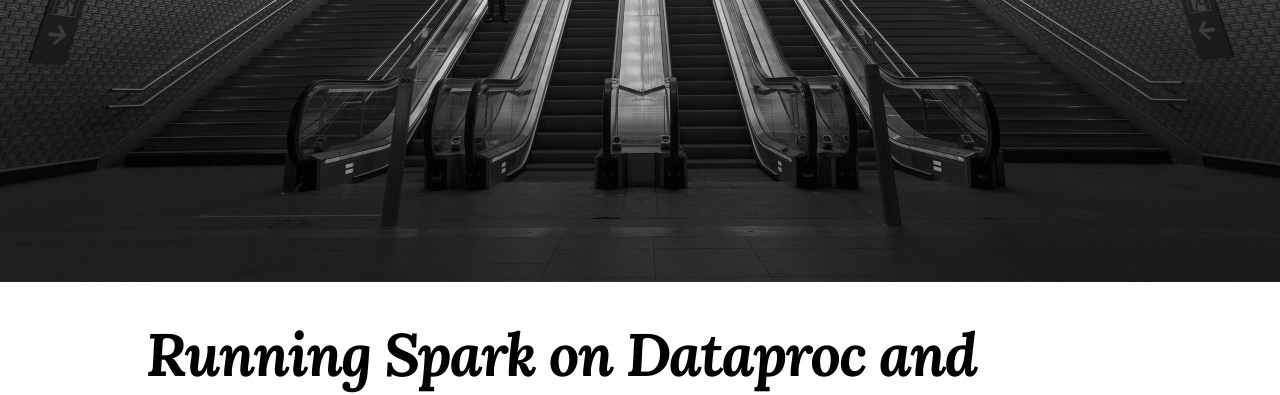
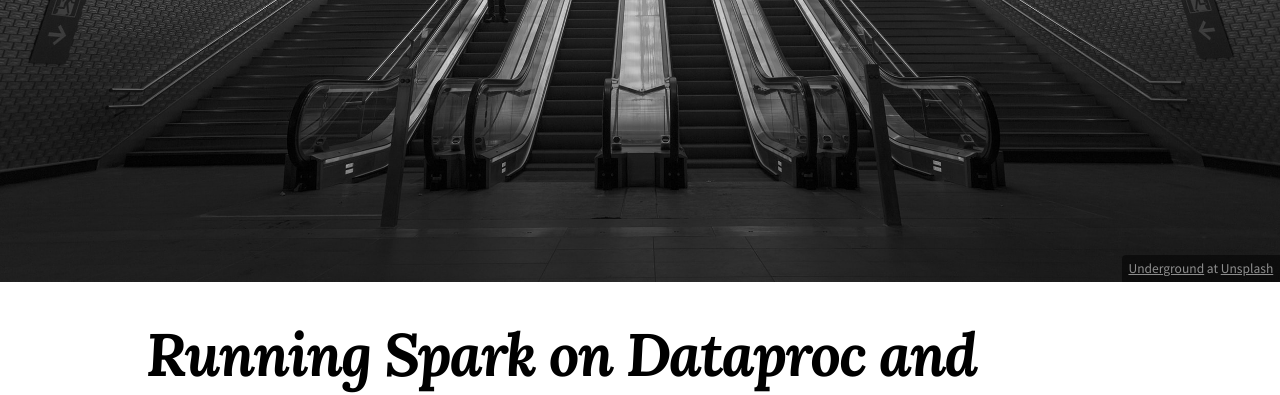
Before and after one commit to mk556/mk556.github.io, a Jekyll site: the page built from _posts/2019-10-01-running-spark-on-dataproc-and-loading-to-bigquery-using-apache-airflow.md, in a window 1280 px wide and 900 px high, scrolled down 617 px. Shown: the top 395 px of the window. Built offline with Jekyll 4.4.1, drawn with Linux system fonts in a browser that asks for light colours; nearby versions of some CDN libraries; emoji names are drawn with the system emoji font; comment, search, counter and statistics services are not loaded.

Commit message:
add image caption - running-dataproc-post

```diff
--- a/_posts/2019-10-01-running-spark-on-dataproc-and-loading-to-bigquery-using-apache-airflow.md
+++ b/_posts/2019-10-01-running-spark-on-dataproc-and-loading-to-bigquery-using-apache-airflow.md
@@ -13,7 +13,9 @@
 category: How-to
 multiple_images:
 - "/uploads/mahkeo-weaNmPm4TqA-unsplash.jpg"
-image: "/uploads/mahkeo-weaNmPm4TqA-unsplash.jpg"
+image:
+  path: /uploads/mahkeo-weaNmPm4TqA-unsplash.jpg
+  caption: "[Underground](https://unsplash.com/photos/weaNmPm4TqA) at [Unsplash](https://unsplash.com)"
 
 ---
 Apache Airflow is an popular open-source orchestration tool having lots of connectors to popular services and all major clouds. Today we will explore a pipeline which automates the flow from incoming data to Google Cloud Storage, Dataproc cluster administration, running spark jobs and finally loading the output of spark jobs to Google BigQuery.
```
